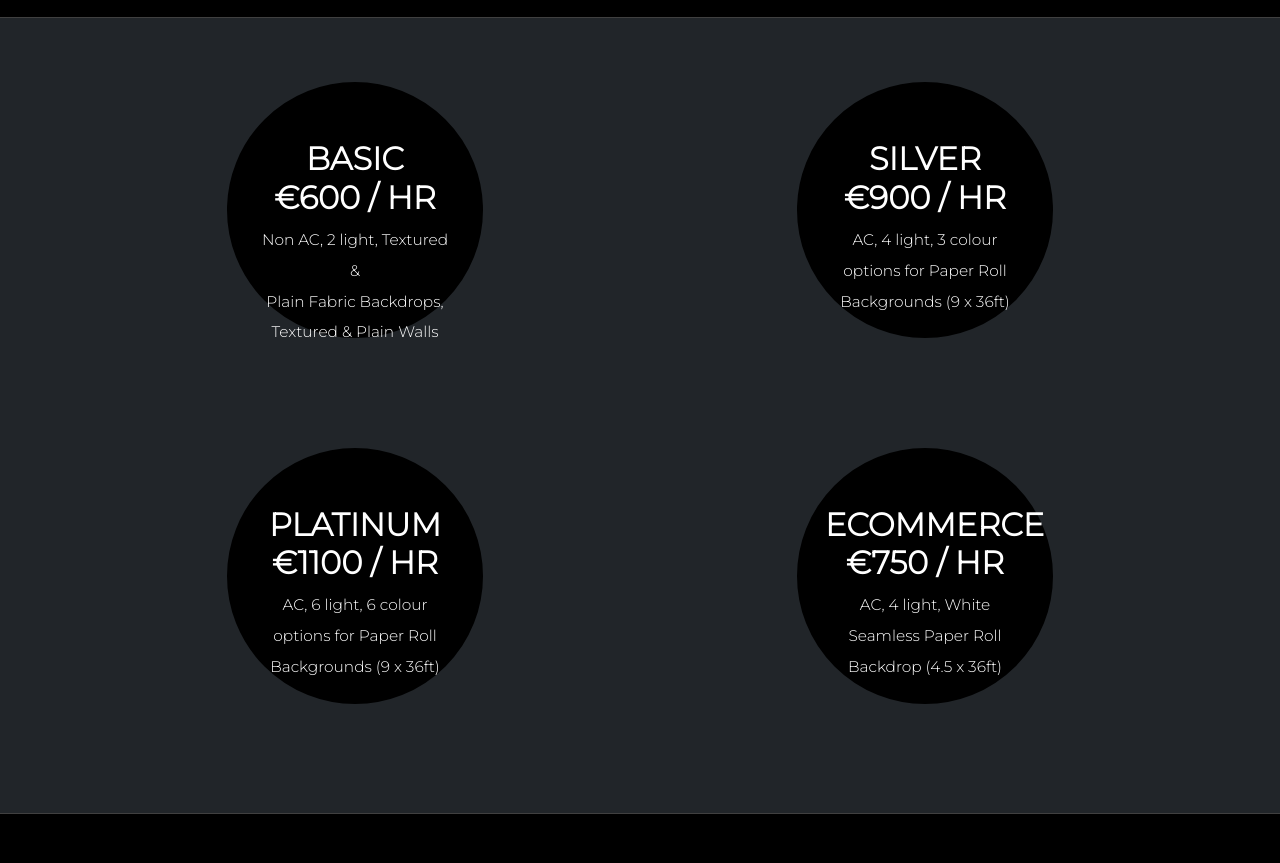
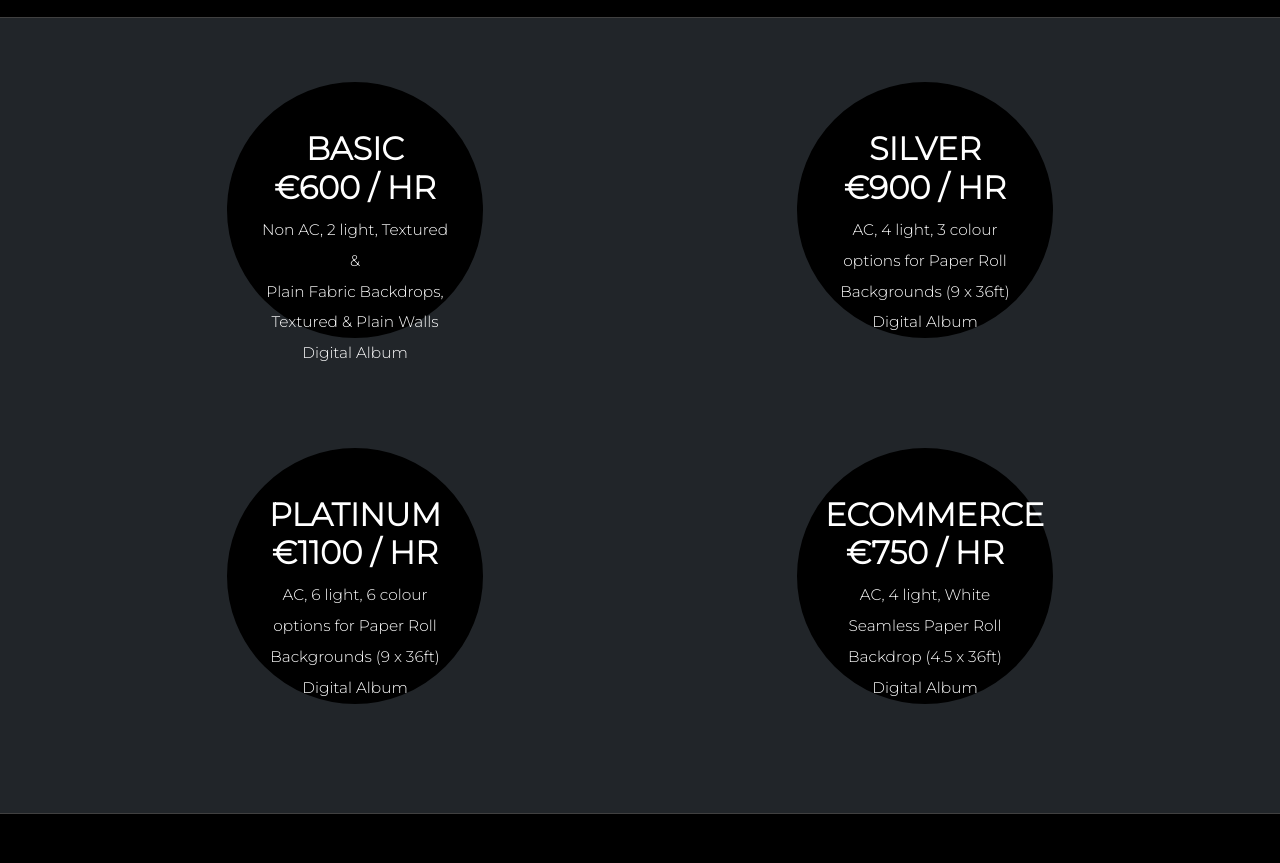
Before and after one commit to ChavesJimmy/TeamProject-Arwa-Katharina-Markus-Christos-Jimmy, an Angular app in the folder photographerWebpage/: page /packages in a window 1280 px wide. Shown: the part 1320-2183 px from the top of the page. Built offline with nearby package versions, Linux system fonts and the light colour scheme; a web font is replaced by a local one.

Commit message:
edited format of about

```diff
--- a/photographerWebpage/src/app/packages/packages.component.css
+++ b/photographerWebpage/src/app/packages/packages.component.css
@@ -35,6 +35,11 @@ h1 {
     line-height: 1.5;
 }
 
+#headline-package {
+    margin-top: 13%;
+    font-weight: bold;
+}
+
 .packages-studio {
     border-radius: 50%;
     width: 20vw;
@@ -47,8 +52,8 @@ h1 {
     line-height: 2;
 }
 
-#headline-package {
-    margin-top: 15%;
+#headline-package-studio {
+    margin-top: 10%;
     font-weight: bold;
 }
 
--- a/photographerWebpage/src/app/packages/packages.component.html
+++ b/photographerWebpage/src/app/packages/packages.component.html
@@ -82,27 +82,29 @@
   <div class="row gx-5">
     <div class="col">
       <div class="p-3 packages-studio">
-        <h2 id="headline-package">
+        <h2 id="headline-package-studio">
           BASIC <br />
           €600 / HR
         </h2>
         <p>
           Non AC, 2 light, Textured & <br />
           Plain Fabric Backdrops, <br />
-          Textured & Plain Walls
+          Textured & Plain Walls <br>
+          Digital Album
         </p>
       </div>
     </div>
     <div class="col">
       <div class="p-3 packages-studio">
-        <h2 id="headline-package">
+        <h2 id="headline-package-studio">
           SILVER <br />
           €900 / HR
         </h2>
         <p>
           AC, 4 light, 3 colour <br />
           options for Paper Roll <br />
-          Backgrounds (9 x 36ft)
+          Backgrounds (9 x 36ft) <br>
+          Digital Album
         </p>
       </div>
     </div>
@@ -110,27 +112,29 @@
   <div class="row gx-5">
     <div class="col">
       <div class="p-3 packages-studio">
-        <h2 id="headline-package">
+        <h2 id="headline-package-studio">
           PLATINUM <br />
           €1100 / HR
         </h2>
         <p>
           AC, 6 light, 6 colour <br />
           options for Paper Roll <br />
-          Backgrounds (9 x 36ft)
+          Backgrounds (9 x 36ft) <br>
+          Digital Album
         </p>
       </div>
     </div>
     <div class="col">
       <div class="p-3 packages-studio">
-        <h2 id="headline-package">
+        <h2 id="headline-package-studio">
           ECOMMERCE <br />
           €750 / HR
         </h2>
         <p>
           AC, 4 light, White <br />
           Seamless Paper Roll <br />
-          Backdrop (4.5 x 36ft)
+          Backdrop (4.5 x 36ft) <br>
+          Digital Album
         </p>
       </div>
     </div>
```
Also changed, not shown: photographerWebpage/src/app/about/about.component.html (line endings or trailing spaces).
